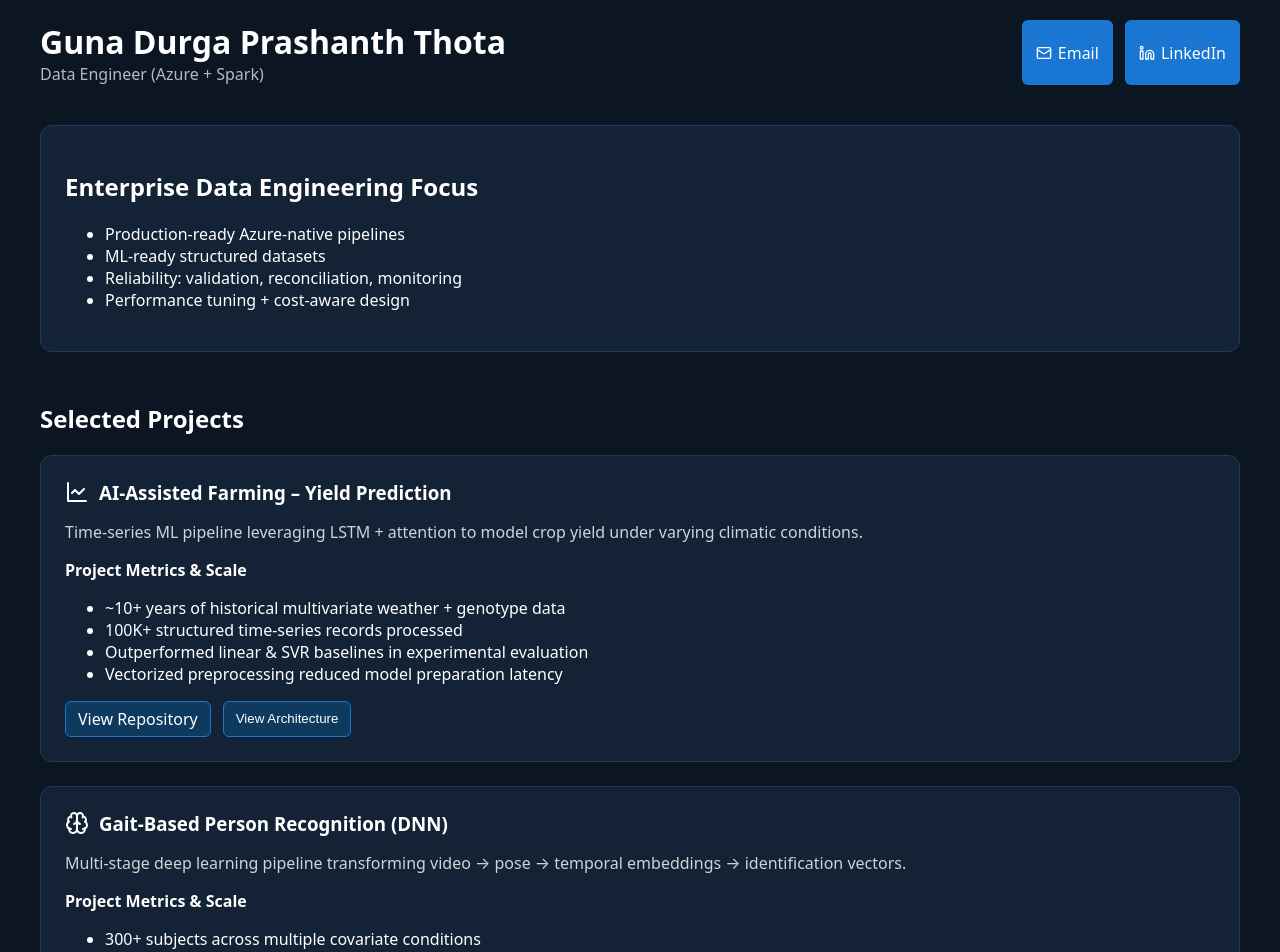
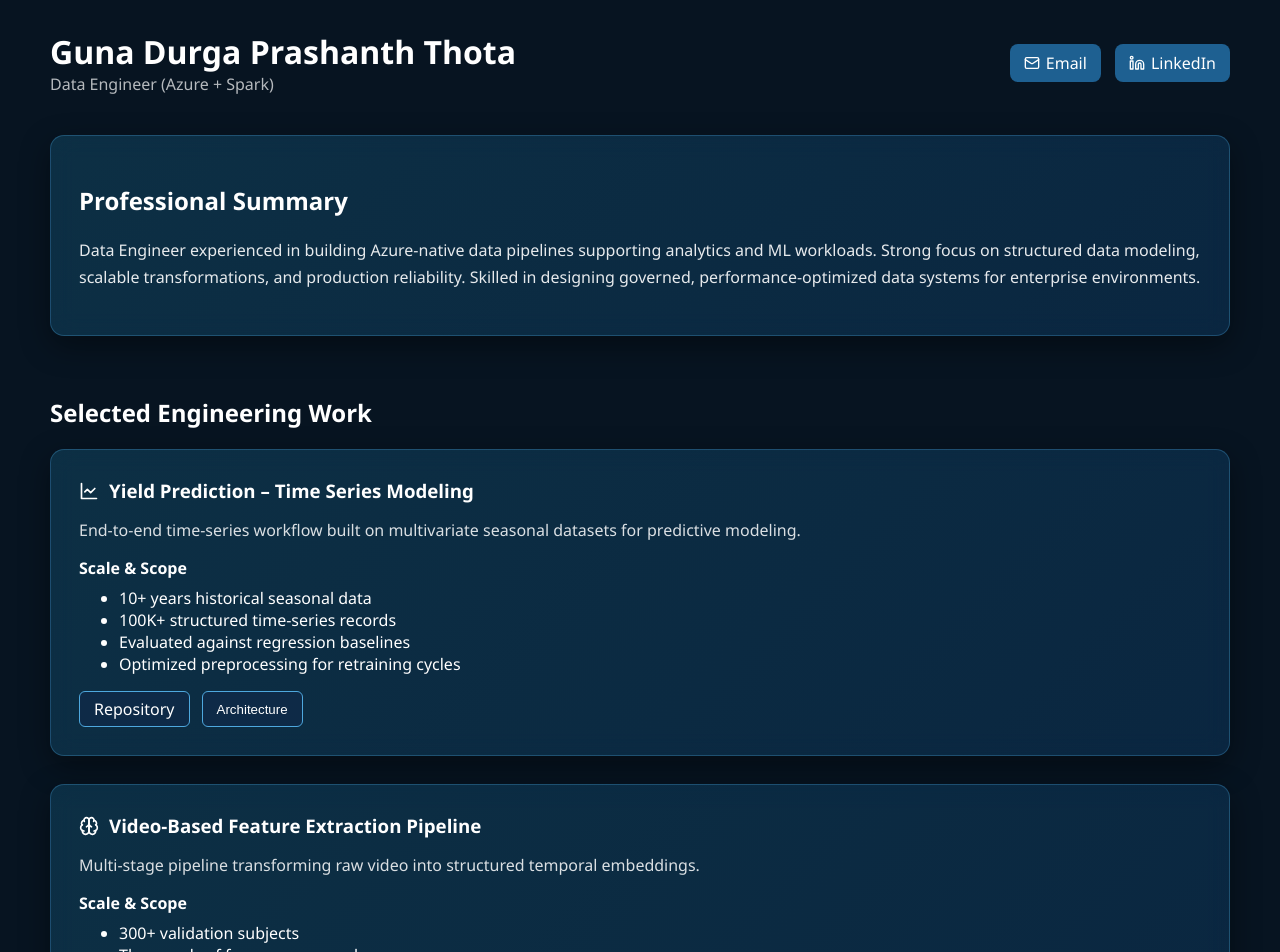
Before and after one commit to guna-thota/Portfolio, a React (Vite) app: page / in a window 1280 px wide. Shown: the part 20-972 px from the top of the page. Built offline with nearby package versions, Linux system fonts and the light colour scheme.

Commit message:
version5

```diff
--- a/src/App.jsx
+++ b/src/App.jsx
@@ -1,125 +1,90 @@
 import React, { useState } from "react";
 import { motion, AnimatePresence } from "framer-motion";
-import {
-  Mail,
-  Linkedin,
-  ShieldCheck,
-  Database,
-  Brain,
-  LineChart,
-  Cpu,
-  X,
-} from "lucide-react";
+import { Mail, Linkedin, LineChart, Brain, Cpu, X } from "lucide-react";
 
 /* =====================================================
-   AZURE ENTERPRISE-STYLE DATA ENGINEERING PORTFOLIO
-   Recruiter-first • Clean • Structured • Credible
+   DARK AZURE ENTERPRISE PORTFOLIO
+   Glass • Depth • Subtle Motion • Recruiter Credible
 ===================================================== */
+
+const azureGradient = "linear-gradient(135deg, rgba(30,129,176,0.25), rgba(20,93,160,0.25))";
 
 const projects = [
   {
     id: "farming",
-    title: "AI-Assisted Farming – Yield Prediction",
+    title: "Yield Prediction – Time Series Modeling",
     icon: LineChart,
-    repo:
-      "AI-Assisted-Farming-for-Crop-Recommendation-Farm-Yield-Prediction-Application",
+    repo: "AI-Assisted-Farming-for-Crop-Recommendation-Farm-Yield-Prediction-Application",
     overview:
-      "Time-series ML pipeline leveraging LSTM + attention to model crop yield under varying climatic conditions.",
+      "End-to-end time-series workflow built on multivariate seasonal datasets for predictive modeling.",
     metrics: [
-      "~10+ years of historical multivariate weather + genotype data",
-      "100K+ structured time-series records processed",
-      "Outperformed linear & SVR baselines in experimental evaluation",
-      "Vectorized preprocessing reduced model preparation latency",
+      "10+ years historical seasonal data",
+      "100K+ structured time-series records",
+      "Evaluated against regression baselines",
+      "Optimized preprocessing for retraining cycles",
     ],
     architecture: (
-      <svg viewBox="0 0 600 260" width="100%" height="260">
-        <rect x="20" y="100" width="130" height="60" rx="10" fill="#0e3a5f" />
-        <text x="85" y="135" fill="white" fontSize="12" textAnchor="middle">
-          Weather + Genotype Data
-        </text>
-
-        <rect x="200" y="100" width="130" height="60" rx="10" fill="#125e8a" />
-        <text x="265" y="135" fill="white" fontSize="12" textAnchor="middle">
-          Feature Engineering
-        </text>
-
-        <rect x="380" y="100" width="130" height="60" rx="10" fill="#1976d2" />
-        <text x="445" y="135" fill="white" fontSize="12" textAnchor="middle">
-          LSTM + Attention
-        </text>
-
-        <line x1="150" y1="130" x2="200" y2="130" stroke="#90caf9" />
-        <line x1="330" y1="130" x2="380" y2="130" stroke="#90caf9" />
+      <svg viewBox="0 0 650 260" width="100%" height="260">
+        <rect x="40" y="100" width="160" height="60" rx="10" fill="#0e2a47" />
+        <text x="120" y="135" fill="white" fontSize="12" textAnchor="middle">Data Sources</text>
+        <rect x="245" y="100" width="160" height="60" rx="10" fill="#134074" />
+        <text x="325" y="135" fill="white" fontSize="12" textAnchor="middle">Feature Engineering</text>
+        <rect x="450" y="100" width="160" height="60" rx="10" fill="#1e6091" />
+        <text x="530" y="135" fill="white" fontSize="12" textAnchor="middle">Sequence Model</text>
+        <line x1="200" y1="130" x2="245" y2="130" stroke="#4ea8de" />
+        <line x1="405" y1="130" x2="450" y2="130" stroke="#4ea8de" />
       </svg>
     ),
   },
   {
     id: "gait",
-    title: "Gait-Based Person Recognition (DNN)",
+    title: "Video-Based Feature Extraction Pipeline",
     icon: Brain,
     repo: "DNN-for-person-recognition-using-physiological-parameters",
     overview:
-      "Multi-stage deep learning pipeline transforming video → pose → temporal embeddings → identification vectors.",
+      "Multi-stage pipeline transforming raw video into structured temporal embeddings.",
     metrics: [
-      "300+ subjects across multiple covariate conditions",
-      "Thousands of video frames processed per experiment",
-      "Improved robustness across clothing & time variations",
-      "Modular CNN → RNN architecture for scalable inference",
+      "300+ validation subjects",
+      "Thousands of frames processed",
+      "Robust across covariate conditions",
+      "Modular CNN → RNN design",
     ],
     architecture: (
-      <svg viewBox="0 0 600 260" width="100%" height="260">
-        <rect x="20" y="100" width="120" height="60" rx="10" fill="#0e3a5f" />
-        <text x="80" y="135" fill="white" fontSize="12" textAnchor="middle">
-          Video Frames
-        </text>
-
-        <rect x="180" y="100" width="140" height="60" rx="10" fill="#125e8a" />
-        <text x="250" y="135" fill="white" fontSize="12" textAnchor="middle">
-          Pose Extraction (CNN)
-        </text>
-
-        <rect x="370" y="100" width="150" height="60" rx="10" fill="#1976d2" />
-        <text x="445" y="135" fill="white" fontSize="12" textAnchor="middle">
-          RNN + Embedding
-        </text>
-
-        <line x1="140" y1="130" x2="180" y2="130" stroke="#90caf9" />
-        <line x1="320" y1="130" x2="370" y2="130" stroke="#90caf9" />
+      <svg viewBox="0 0 650 260" width="100%" height="260">
+        <rect x="40" y="100" width="160" height="60" rx="10" fill="#0e2a47" />
+        <text x="120" y="135" fill="white" fontSize="12" textAnchor="middle">Video Frames</text>
+        <rect x="245" y="100" width="160" height="60" rx="10" fill="#134074" />
+        <text x="325" y="135" fill="white" fontSize="12" textAnchor="middle">Pose Extraction</text>
+        <rect x="450" y="100" width="160" height="60" rx="10" fill="#1e6091" />
+        <text x="530" y="135" fill="white" fontSize="12" textAnchor="middle">Temporal Encoding</text>
+        <line x1="200" y1="130" x2="245" y2="130" stroke="#4ea8de" />
+        <line x1="405" y1="130" x2="450" y2="130" stroke="#4ea8de" />
       </svg>
     ),
   },
   {
     id: "agent",
-    title: "AI Data Analysis Agent",
+    title: "Natural Language Data Query Engine",
     icon: Cpu,
     repo: "Ai-dataanalysis-agent",
     overview:
-      "Natural language → SQL analytics engine using GPT-4o + DuckDB for tabular data processing.",
+      "Structured analytics interface translating user queries into executable SQL.",
     metrics: [
-      "Supports CSV/Excel ingestion up to ~100MB locally",
-      "Natural language → SQL translation layer",
-      "In-memory analytics using DuckDB (OLAP-style queries)",
-      "Reduces manual query writing time significantly",
+      "CSV & Excel ingestion (~100MB tested)",
+      "Schema-aware SQL generation",
+      "In-memory processing (DuckDB)",
+      "Reduces manual query effort",
     ],
     architecture: (
-      <svg viewBox="0 0 600 260" width="100%" height="260">
-        <rect x="20" y="100" width="120" height="60" rx="10" fill="#0e3a5f" />
-        <text x="80" y="135" fill="white" fontSize="12" textAnchor="middle">
-          User Query
-        </text>
-
-        <rect x="180" y="100" width="140" height="60" rx="10" fill="#125e8a" />
-        <text x="250" y="135" fill="white" fontSize="12" textAnchor="middle">
-          GPT → SQL
-        </text>
-
-        <rect x="370" y="100" width="150" height="60" rx="10" fill="#1976d2" />
-        <text x="445" y="135" fill="white" fontSize="12" textAnchor="middle">
-          DuckDB Engine
-        </text>
-
-        <line x1="140" y1="130" x2="180" y2="130" stroke="#90caf9" />
-        <line x1="320" y1="130" x2="370" y2="130" stroke="#90caf9" />
+      <svg viewBox="0 0 650 260" width="100%" height="260">
+        <rect x="40" y="100" width="160" height="60" rx="10" fill="#0e2a47" />
+        <text x="120" y="135" fill="white" fontSize="12" textAnchor="middle">User Query</text>
+        <rect x="245" y="100" width="160" height="60" rx="10" fill="#134074" />
+        <text x="325" y="135" fill="white" fontSize="12" textAnchor="middle">Query Translation</text>
+        <rect x="450" y="100" width="160" height="60" rx="10" fill="#1e6091" />
+        <text x="530" y="135" fill="white" fontSize="12" textAnchor="middle">Execution Engine</text>
+        <line x1="200" y1="130" x2="245" y2="130" stroke="#4ea8de" />
+        <line x1="405" y1="130" x2="450" y2="130" stroke="#4ea8de" />
       </svg>
     ),
   },
@@ -129,98 +94,63 @@ export default function App() {
   const [activeProject, setActiveProject] = useState(null);
 
   return (
-    <div style={{ padding: 40, background: "#0b1622", minHeight: "100vh", color: "white" }}>
-      {/* HEADER */}
-      <div style={{ display: "flex", justifyContent: "space-between", marginBottom: 40 }}>
+    <div style={pageStyle}>
+      <div style={headerStyle}>
         <div>
           <h1 style={{ margin: 0 }}>Guna Durga Prashanth Thota</h1>
           <div style={{ opacity: 0.7 }}>Data Engineer (Azure + Spark)</div>
         </div>
-
-        <div style={{ display: "flex", gap: 12 }}>
-          <a href="mailto:gunaprashant@gmail.com" style={btnStyle}>
-            <Mail size={16} /> Email
-          </a>
-          <a
-            href="https://www.linkedin.com/in/gthota27/"
-            target="_blank"
-            rel="noreferrer"
-            style={btnStyle}
-          >
-            <Linkedin size={16} /> LinkedIn
-          </a>
+        <div style={{ display: "flex", gap: 14 }}>
+          <a href="mailto:gunaprashant@gmail.com" style={buttonStyle}><Mail size={16}/> Email</a>
+          <a href="https://www.linkedin.com/in/gthota27/" target="_blank" rel="noreferrer" style={buttonStyle}><Linkedin size={16}/> LinkedIn</a>
         </div>
       </div>
 
-      {/* SUMMARY BLOCK */}
-      <div style={cardStyle}>
-        <h2>Enterprise Data Engineering Focus</h2>
-        <ul>
-          <li>Production-ready Azure-native pipelines</li>
-          <li>ML-ready structured datasets</li>
-          <li>Reliability: validation, reconciliation, monitoring</li>
-          <li>Performance tuning + cost-aware design</li>
-        </ul>
+      <div style={glassCard}>
+        <h2>Professional Summary</h2>
+        <p style={{ lineHeight: 1.7, opacity: 0.9 }}>
+          Data Engineer experienced in building Azure-native data pipelines supporting analytics and ML workloads.
+          Strong focus on structured data modeling, scalable transformations, and production reliability.
+          Skilled in designing governed, performance-optimized data systems for enterprise environments.
+        </p>
       </div>
 
-      {/* PROJECTS */}
-      <h2 style={{ marginTop: 50 }}>Selected Projects</h2>
-      <div style={{ display: "grid", gap: 24 }}>
+      <h2 style={{ marginTop: 60 }}>Selected Engineering Work</h2>
+
+      <div style={{ display: "grid", gap: 28 }}>
         {projects.map((proj) => (
-          <div key={proj.id} style={cardStyle}>
+          <motion.div
+            key={proj.id}
+            whileHover={{ translateY: -4 }}
+            style={glassCard}
+          >
             <div style={{ display: "flex", alignItems: "center", gap: 10 }}>
-              <proj.icon />
+              <proj.icon size={20}/>
               <h3 style={{ margin: 0 }}>{proj.title}</h3>
             </div>
 
-            <p style={{ opacity: 0.8 }}>{proj.overview}</p>
+            <p style={{ opacity: 0.85 }}>{proj.overview}</p>
 
-            <div>
-              <strong>Project Metrics & Scale</strong>
-              <ul>
-                {proj.metrics.map((m, i) => (
-                  <li key={i}>{m}</li>
-                ))}
-              </ul>
+            <strong>Scale & Scope</strong>
+            <ul style={{ marginTop: 8 }}>
+              {proj.metrics.map((m,i)=>(<li key={i}>{m}</li>))}
+            </ul>
+
+            <div style={{ display:"flex", gap:12, marginTop:12 }}>
+              <a href={`https://github.com/guna-thota/${proj.repo}`} target="_blank" rel="noreferrer" style={chipStyle}>Repository</a>
+              <button style={chipStyle} onClick={()=>setActiveProject(proj)}>Architecture</button>
             </div>
-
-            <div style={{ display: "flex", gap: 12, marginTop: 12 }}>
-              <a
-                href={`https://github.com/guna-thota/${proj.repo}`}
-                target="_blank"
-                rel="noreferrer"
-                style={chipStyle}
-              >
-                View Repository
-              </a>
-              <button style={chipStyle} onClick={() => setActiveProject(proj)}>
-                View Architecture
-              </button>
-            </div>
-          </div>
+          </motion.div>
         ))}
       </div>
 
-      {/* MODAL */}
       <AnimatePresence>
         {activeProject && (
-          <motion.div
-            initial={{ opacity: 0 }}
-            animate={{ opacity: 1 }}
-            exit={{ opacity: 0 }}
-            style={modalOverlay}
-            onClick={() => setActiveProject(null)}
-          >
-            <motion.div
-              initial={{ scale: 0.9 }}
-              animate={{ scale: 1 }}
-              exit={{ scale: 0.9 }}
-              style={modalStyle}
-              onClick={(e) => e.stopPropagation()}
-            >
-              <div style={{ display: "flex", justifyContent: "space-between" }}>
+          <motion.div initial={{opacity:0}} animate={{opacity:1}} exit={{opacity:0}} style={modalOverlay} onClick={()=>setActiveProject(null)}>
+            <motion.div initial={{scale:0.95}} animate={{scale:1}} exit={{scale:0.95}} style={modalStyle} onClick={(e)=>e.stopPropagation()}>
+              <div style={{ display:"flex", justifyContent:"space-between" }}>
                 <h3>{activeProject.title} – Architecture</h3>
-                <X onClick={() => setActiveProject(null)} style={{ cursor: "pointer" }} />
+                <X onClick={()=>setActiveProject(null)} style={{cursor:"pointer"}}/>
               </div>
               {activeProject.architecture}
             </motion.div>
@@ -231,19 +161,36 @@ export default function App() {
   );
 }
 
-/* ========================= STYLES ========================= */
+/* STYLES */
 
-const cardStyle = {
-  background: "#132235",
-  padding: 24,
-  borderRadius: 12,
-  border: "1px solid #1f3b57",
+const pageStyle = {
+  background: "#071421",
+  minHeight: "100vh",
+  padding: 50,
+  color: "white",
+  fontFamily: "Segoe UI, system-ui, sans-serif",
 };
 
-const btnStyle = {
-  background: "#1976d2",
+const headerStyle = {
+  display: "flex",
+  justifyContent: "space-between",
+  alignItems: "center",
+  marginBottom: 40,
+};
+
+const glassCard = {
+  background: azureGradient,
+  backdropFilter: "blur(12px)",
+  border: "1px solid rgba(78,168,222,0.3)",
+  padding: 28,
+  borderRadius: 14,
+  boxShadow: "0 10px 30px rgba(0,0,0,0.4)",
+};
+
+const buttonStyle = {
+  background: "#1e6091",
   padding: "8px 14px",
-  borderRadius: 6,
+  borderRadius: 8,
   color: "white",
   textDecoration: "none",
   display: "flex",
@@ -252,32 +199,32 @@ const btnStyle = {
 };
 
 const chipStyle = {
-  background: "#0e3a5f",
-  padding: "6px 12px",
+  background: "#0e2a47",
+  padding: "6px 14px",
   borderRadius: 6,
-  border: "1px solid #1976d2",
+  border: "1px solid #4ea8de",
   color: "white",
   cursor: "pointer",
 };
 
 const modalOverlay = {
-  position: "fixed",
-  top: 0,
-  left: 0,
-  width: "100vw",
-  height: "100vh",
-  background: "rgba(0,0,0,0.6)",
-  display: "flex",
-  justifyContent: "center",
-  alignItems: "center",
-  zIndex: 1000,
+  position:"fixed",
+  top:0,
+  left:0,
+  width:"100vw",
+  height:"100vh",
+  background:"rgba(0,0,0,0.7)",
+  display:"flex",
+  justifyContent:"center",
+  alignItems:"center",
+  zIndex:1000,
 };
 
 const modalStyle = {
-  background: "#0b1622",
-  padding: 30,
-  borderRadius: 12,
-  width: "700px",
-  maxWidth: "95%",
-  border: "1px solid #1f3b57",
+  background:"#0b1d2c",
+  padding:30,
+  borderRadius:14,
+  width:"750px",
+  maxWidth:"95%",
+  border:"1px solid rgba(78,168,222,0.4)",
 };
```
